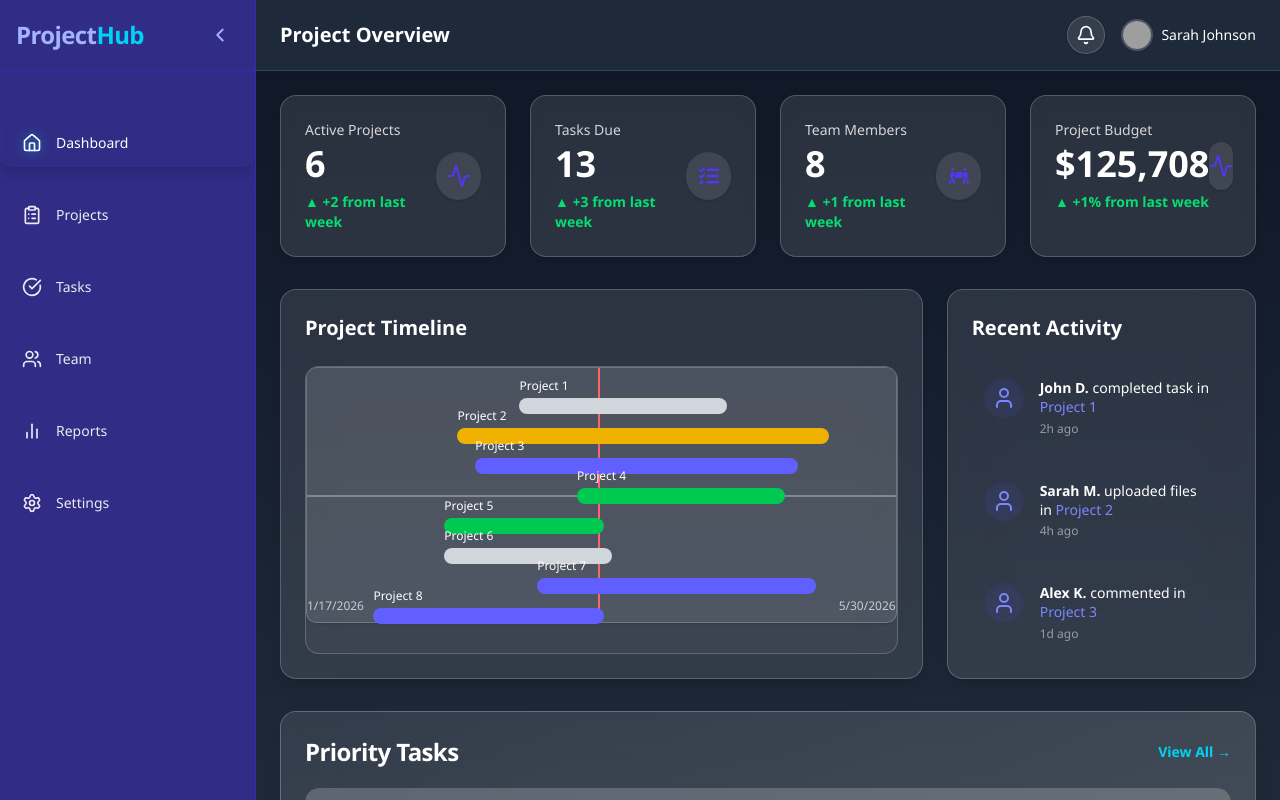
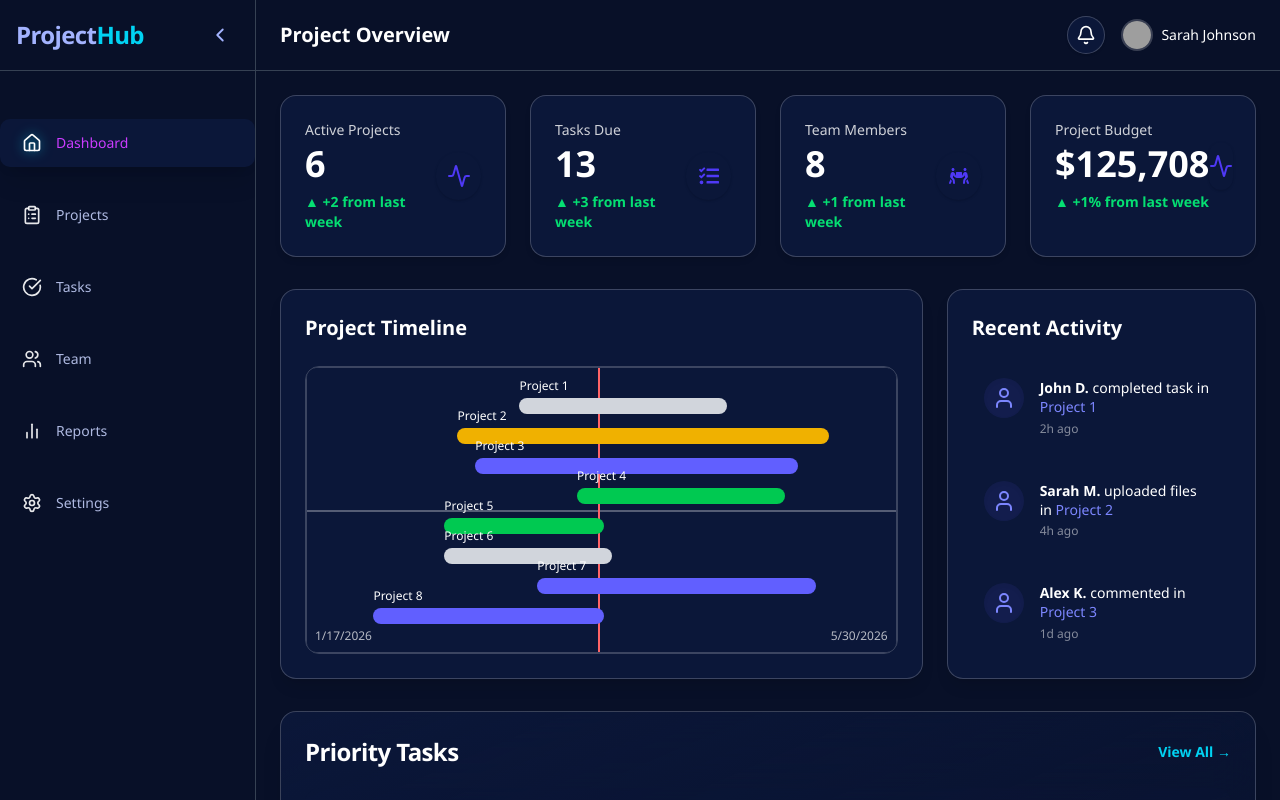
Before and after one commit to vishal123singh/my_portfolio, a Next.js app: page /projects/playground/project-dashboard in a window 1280 px wide. Built offline with nearby package versions, Linux system fonts and the light colour scheme; grey boxes are pictures that could not be loaded.

Commit message:
update ProjectDashboard and ProjectManagement styles for improved UI consistency

```diff
--- a/src/app/components/Mockups/ProjectDashboard.jsx
+++ b/src/app/components/Mockups/ProjectDashboard.jsx
@@ -80,16 +80,16 @@ export function SidebarItem({ icon, label, active, onClick, expanded }) {
     <div
       onClick={onClick}
       className={cn(
-        "group relative flex items-center gap-3 w-full px-5 py-3 rounded-lg cursor-pointer transition-all duration-300 overflow-hidden",
+        "group relative flex items-center gap-3 w-full px-5 py-3 rounded-lg cursor-pointer transition-all ease-in-out duration-500 overflow-hidden",
         active
-          ? `bg-gradient-to-r from-${colors.primary.dark} to-${colors.primary.main} text-white shadow-lg`
-          : "text-white/90 hover:bg-white/10 hover:text-white"
+          ? `bg-[#0B1739]  text-white shadow-xl`
+          : "text-white/90 hover:bg-[#0B1739] hover:text-white"
       )}
     >
       {/* Left Active Bar */}
       {active && (
         <div
-          className={`absolute left-0 top-0 h-full w-1 bg-${colors.info.main} rounded-tr-md rounded-br-md shadow-md`}
+          className={`absolute left-0 top-0 h-full w-1 bg-${colors.info.main} rounded-tr-md rounded-br-md shadow-xl`}
         />
       )}
 
@@ -110,7 +110,7 @@ export function SidebarItem({ icon, label, active, onClick, expanded }) {
         <span
           className={cn(
             "text-sm font-medium transition-all duration-200",
-            active ? "text-white" : "text-white/90"
+            active ? "text-[#CB3CFF]" : "text-[#AEB9E1]"
           )}
         >
           {label}
@@ -173,18 +173,18 @@ export function OverviewTab({ projects, tasks, team }) {
       {/* Timeline + Activity */}
       <div className="grid grid-cols-1 lg:grid-cols-3 gap-6">
         {/* Project Timeline Section */}
-        <div className="lg:col-span-2 bg-white/10 backdrop-blur-xl rounded-2xl p-6 shadow-lg border border-white/20">
+        <div className="lg:col-span-2 bg-[#0B1739] backdrop-blur-xl rounded-2xl p-6 shadow-lg border border-white/20">
           <h3 className="text-xl font-semibold text-white mb-6">
             Project Timeline
           </h3>
 
-          <div className="relative h-72 bg-white/5 rounded-xl border border-white/20 overflow-hidden">
+          <div className="relative h-72 rounded-xl border border-white/20 overflow-hidden">
             <ProjectTimeline projects={projects} />
           </div>
         </div>
 
         {/* Recent Activity Section */}
-        <div className="bg-white/10 backdrop-blur-xl rounded-2xl p-6 shadow-lg border border-white/20">
+        <div className="bg-[#0B1739] backdrop-blur-xl rounded-2xl p-6 shadow-lg border border-white/20">
           <h3 className="text-xl font-semibold text-white mb-6">
             Recent Activity
           </h3>
@@ -208,7 +208,7 @@ export function OverviewTab({ projects, tasks, team }) {
       </div>
 
       {/* Priority Tasks Table */}
-      <div className="bg-gradient-to-br from-white/10 to-white/20 backdrop-blur-xl rounded-2xl p-6 shadow-xl border border-white/20">
+      <div className="bg-gradient-to-br from-[#0B1739] to-[#0B1739]/20 backdrop-blur-xl rounded-2xl p-6 shadow-xl border border-white/20">
         <div className="flex justify-between items-center mb-5">
           <h3 className="text-2xl font-bold text-white tracking-tight">
             Priority Tasks
@@ -220,13 +220,13 @@ export function OverviewTab({ projects, tasks, team }) {
 
         <div className="overflow-x-auto rounded-xl">
           <table className="min-w-full text-sm text-white rounded-xl overflow-hidden">
-            <thead className="bg-white/20 text-white/90">
+            <thead className="bg-[#0B1739]/20 text-[#0B1739]/90">
               <tr>
                 {["Task", "Project", "Due Date", "Priority", "Status"].map(
                   (heading) => (
                     <th
                       key={heading}
-                      className="px-6 py-3 text-left font-semibold uppercase tracking-wide text-xs"
+                      className="px-6 py-3 text-left text-white font-semibold uppercase tracking-wide text-xs"
                     >
                       {heading}
                     </th>
@@ -235,7 +235,7 @@ export function OverviewTab({ projects, tasks, team }) {
               </tr>
             </thead>
 
-            <tbody className="divide-y divide-white/10">
+            <tbody className="divide-y divide-[#0B1739]">
               {priorityTasks.map((task, index) => {
                 const project =
                   projects.find((p) => p.id === task.projectId)?.name ||
@@ -245,7 +245,7 @@ export function OverviewTab({ projects, tasks, team }) {
                 return (
                   <tr
                     key={task.id}
-                    className={`${bgClass} hover:bg-white/10 transition`}
+                    className={`${bgClass} hover:bg-[#0B1739] transition`}
                   >
                     <td className="px-6 py-4 whitespace-nowrap">{task.name}</td>
                     <td className="px-6 py-4 whitespace-nowrap">{project}</td>
@@ -310,7 +310,7 @@ export function ProjectTimeline({ projects }) {
     ((new Date(date) - minDate) / (1000 * 60 * 60 * 24) / totalDays) * 100;
 
   return (
-    <div className="relative w-full h-64 p-4 bg-white/10 rounded-lg shadow border border-white/20">
+    <div className="relative w-full h-full p-4 bg-[#0B1739] rounded-lg shadow border border-white/20">
       {/* Timeline axis */}
       <div className="absolute top-1/2 left-0 right-0 h-0.5 bg-dotted bg-white/30" />
 
@@ -356,10 +356,10 @@ export function ProjectTimeline({ projects }) {
       })}
 
       {/* Optional: Date labels at ends */}
-      <div className="absolute bottom-2 left-0 text-xs text-white/70">
+      <div className="absolute bottom-2 left-2 text-xs text-white/70">
         {minDate.toLocaleDateString()}
       </div>
-      <div className="absolute bottom-2 right-0 text-xs text-white/70">
+      <div className="absolute bottom-2 right-2 text-xs text-white/70">
         {maxDate.toLocaleDateString()}
       </div>
     </div>
@@ -370,7 +370,7 @@ export function StatCard({ title, value, change, icon }) {
   const isPositive = change.startsWith("+");
 
   return (
-    <div className="bg-white/10 backdrop-blur-sm p-6 rounded-2xl border border-white/20 shadow-md transform transition-transform duration-200 hover:scale-[1.02] will-change-transform">
+    <div className="bg-[#0B1739] backdrop-blur-sm p-6 rounded-2xl border border-white/20 shadow-md transform transition-transform duration-200 hover:scale-[1.02] will-change-transform">
       <div className="flex items-center justify-between">
         {/* Text Info */}
         <div>
@@ -386,7 +386,7 @@ export function StatCard({ title, value, change, icon }) {
         </div>
 
         {/* Icon */}
-        <div className="w-12 h-12 flex items-center justify-center rounded-full bg-white/10 text-indigo-400 text-xl shadow-sm">
+        <div className="w-12 h-12 flex items-center justify-center rounded-full bg-[#0B1739] text-indigo-400 text-xl shadow-sm">
           {icon}
         </div>
       </div>
@@ -408,7 +408,7 @@ export function ProjectsTab({ projects, onAddProject }) {
   });
 
   return (
-    <div className="bg-white/10 backdrop-blur-md p-6 rounded-2xl border border-white/20 shadow-lg text-white space-y-8">
+    <div className="bg-[#0B1739] backdrop-blur-md p-6 rounded-2xl border border-white/20 shadow-lg text-white space-y-8">
       {/* Header & Filters */}
       <div className="flex flex-col md:flex-row md:items-center md:justify-between gap-6">
         <div className="flex flex-col sm:flex-row gap-4 w-full sm:w-auto">
@@ -417,11 +417,11 @@ export function ProjectsTab({ projects, onAddProject }) {
             placeholder="Search projects..."
             value={searchTerm}
             onChange={(e) => setSearchTerm(e.target.value)}
-            className="bg-white/10 border-white/20 text-white placeholder:text-white/50"
+            className="bg-[#0B1739] border-white/20 text-white placeholder:text-white/50"
           />
 
           <Select value={statusFilter} onValueChange={setStatusFilter}>
-            <SelectTrigger className="bg-white/10 border-white/20 text-white">
+            <SelectTrigger className="bg-[#0B1739] border-white/20 text-white">
               <SelectValue placeholder="All Statuses" />
             </SelectTrigger>
             <SelectContent className="bg-zinc-900/80 border border-white/20 backdrop-blur-md text-white">
@@ -481,7 +481,7 @@ export function ProjectCard({ project }) {
       animate={{ opacity: 1, y: 0, scale: 1 }}
       whileHover={{ scale: 1.02 }}
       transition={{ duration: 0.3, ease: "easeOut" }}
-      className="rounded-2xl border border-white/20 bg-white/5 text-white shadow hover:shadow-xl overflow-hidden cursor-pointer"
+      className="rounded-2xl border border-white/20 bg-[#0B1739]/5 text-white shadow hover:shadow-xl overflow-hidden cursor-pointer"
     >
       <div className="p-5 space-y-4">
         {/* Header */}
@@ -502,7 +502,7 @@ export function ProjectCard({ project }) {
             <span>Progress</span>
             <span>{project.progress}%</span>
           </div>
-          <div className="w-full h-2 bg-white/10 rounded-full overflow-hidden">
+          <div className="w-full h-2 bg-[#0B1739] rounded-full overflow-hidden">
             <motion.div
               className={`h-2 rounded-full ${progressColor}`}
               initial={{ width: 0 }}
@@ -534,7 +534,7 @@ export function ProjectCard({ project }) {
       </div>
 
       {/* Footer */}
-      <div className="border-t border-white/10 px-5 py-3 bg-white/5 flex justify-end">
+      <div className="border-t border-white/10 px-5 py-3 bg-[#0B1739]/5 flex justify-end">
         <button className="text-sm text-cyan-400 hover:text-cyan-300 font-medium transition">
           View Details →
         </button>
@@ -559,7 +559,7 @@ export function TaskItem({ task, onComplete }) {
       animate={{ opacity: 1, y: 0 }}
       whileHover={{ scale: 1.015, boxShadow: "0px 8px 24px rgba(0,0,0,0.12)" }}
       transition={{ duration: 0.3, ease: "easeOut" }}
-      className="border border-white/20 rounded-lg p-4 bg-white/10 backdrop-blur-sm shadow-sm hover:shadow-md transition-shadow"
+      className="border border-white/20 rounded-lg p-4 bg-[#0B1739] backdrop-blur-sm shadow-sm hover:shadow-md transition-shadow"
     >
       <div className="flex items-start justify-between">
         <div className="flex items-start">
@@ -658,12 +658,12 @@ export function TasksTab({ tasks, onCompleteTask }) {
   };
 
   return (
-    <div className="bg-white/5 p-6 rounded-2xl shadow-lg border border-white/20 text-white space-y-6">
+    <div className="p-6 rounded-2xl shadow-lg border border-white/20 text-white space-y-6">
       {/* Header */}
       <div className="flex flex-col md:flex-row md:items-center md:justify-between gap-4">
         <div className="flex gap-3">
           <Select value={filter} onValueChange={setFilter}>
-            <SelectTrigger className="bg-white/10 border-white/20 text-white">
+            <SelectTrigger className="bg-[#0B1739] border-white/20 text-white">
               <SelectValue placeholder="Filter tasks" />
             </SelectTrigger>
             <SelectContent className="bg-zinc-900/80 border border-white/20 backdrop-blur-md text-white">
@@ -695,7 +695,7 @@ export function TasksTab({ tasks, onCompleteTask }) {
           <motion.form
             key="add-task-form"
             onSubmit={handleAddTask}
-            className="bg-white/10 border border-white/20 p-4 rounded-xl grid md:grid-cols-4 gap-4"
+            className="bg-[#0B1739] border border-white/20 p-4 rounded-xl grid md:grid-cols-4 gap-4"
             initial={{ opacity: 0, y: -10 }}
             animate={{ opacity: 1, y: 0 }}
             exit={{ opacity: 0, y: -10 }}
@@ -706,10 +706,10 @@ export function TasksTab({ tasks, onCompleteTask }) {
               placeholder="Task description"
               value={newTask}
               onChange={(e) => setNewTask(e.target.value)}
-              className="md:col-span-2 bg-white/10 border-white/20 text-white"
+              className="md:col-span-2 bg-[#0B1739] border-white/20 text-white"
             />
             <Select defaultValue="medium">
-              <SelectTrigger className="bg-white/10 border-white/20 text-white">
+              <SelectTrigger className="bg-[#0B1739] border-white/20 text-white">
                 <SelectValue placeholder="Priority" />
               </SelectTrigger>
               <SelectContent className="bg-zinc-900/80 border border-white/20 backdrop-blur-md text-white">
@@ -737,7 +737,7 @@ export function TasksTab({ tasks, onCompleteTask }) {
                 animate={{ opacity: 1, y: 0 }}
                 exit={{ opacity: 0, scale: 0.95 }}
                 transition={{ duration: 0.2 }}
-                className="flex items-center justify-between bg-white/10 border border-white/20 p-4 rounded-xl hover:bg-white/20 transition"
+                className="flex items-center justify-between bg-[#0B1739] border border-white/20 p-4 rounded-xl hover:bg-[#0B1739]/20 transition"
               >
                 <div className="flex flex-col">
                   <span className="font-medium text-white/90">{task.name}</span>
@@ -748,7 +748,7 @@ export function TasksTab({ tasks, onCompleteTask }) {
                 <div className="flex items-center gap-3">
                   <Badge
                     variant="outline"
-                    className="capitalize bg-white/10 border-white/20 text-white"
+                    className="capitalize bg-[#0B1739] border-white/20 text-white"
                   >
                     {task.priority}
                   </Badge>
@@ -804,7 +804,7 @@ export function TeamTab({ team }) {
   };
 
   return (
-    <div className="bg-white/5 backdrop-blur-lg p-6 rounded-2xl border border-white/20 shadow-xl text-white space-y-6">
+    <div className="bg-[#0B1739]/5 backdrop-blur-lg p-6 rounded-2xl border border-white/20 shadow-xl text-white space-y-6">
       {/* Header */}
       <div className="flex flex-col md:flex-row md:items-center md:justify-between gap-4">
         <Button
@@ -820,7 +820,7 @@ export function TeamTab({ team }) {
       {showInviteForm && (
         <form
           onSubmit={handleInviteSubmit}
-          className="p-5 rounded-xl bg-white/10 border border-white/20 space-y-4"
+          className="p-5 rounded-xl bg-[#0B1739] border border-white/20 space-y-4"
         >
           <div className="grid grid-cols-1 md:grid-cols-4 gap-4">
             {/* Email Input */}
@@ -832,7 +832,7 @@ export function TeamTab({ team }) {
                 id="email"
                 type="email"
                 placeholder="name@example.com"
-                className="bg-white/10 border-white/20 text-white placeholder:text-white/50"
+                className="bg-[#0B1739] border-white/20 text-white placeholder:text-white/50"
                 value={email}
                 onChange={(e) => setEmail(e.target.value)}
                 required
@@ -845,7 +845,7 @@ export function TeamTab({ team }) {
                 Role
               </Label>
               <Select value={role} onValueChange={setRole}>
-                <SelectTrigger className="bg-white/10 border-white/20 text-white">
+                <SelectTrigger className="bg-[#0B1739] border-white/20 text-white">
                   <SelectValue placeholder="Select role" />
                 </SelectTrigger>
                 <SelectContent className="bg-zinc-900/80 text-white border-white/20 backdrop-blur-md">
@@ -892,7 +892,7 @@ export function TeamMemberCard({ member }) {
       animate={{ opacity: 1, y: 0, scale: 1 }}
       whileHover={{ scale: 1.015 }}
       transition={{ duration: 0.4, ease: "easeOut" }}
-      className="rounded-2xl overflow-hidden shadow-md hover:shadow-xl transition-all duration-300 border border-white/20 bg-white/5 backdrop-blur-lg text-white"
+      className="rounded-2xl overflow-hidden shadow-md hover:shadow-xl transition-all duration-300 border border-white/20 bg-[#0B1739] backdrop-blur-lg text-white"
     >
       {/* Header */}
       <div className="flex items-center gap-4 p-5">
@@ -930,7 +930,7 @@ export function TeamMemberCard({ member }) {
       </div>
 
       {/* Actions */}
-      <div className="flex items-center justify-between px-5 py-3 border-t border-white/10 bg-white/5">
+      <div className="flex items-center justify-between px-5 py-3 border-t border-[#0B1739] bg-white/5">
         <button className="flex items-center gap-2 text-sm text-indigo-400 hover:text-indigo-300 transition font-semibold">
           <Mail size={16} />
           Message
@@ -962,7 +962,7 @@ export function SettingsTab() {
   };
 
   return (
-    <div className="bg-white/10 backdrop-blur-md p-6 rounded-2xl shadow-xl border border-white/20 max-w-full mx-auto space-y-8">
+    <div className="bg-[#0B1739] backdrop-blur-md p-6 rounded-2xl shadow-xl border border-white/20 max-w-full mx-auto space-y-8">
       <h2 className="text-2xl font-bold text-white tracking-tight">
         Account Settings
       </h2>
@@ -1011,7 +1011,7 @@ export function SettingsTab() {
             value={settings.timezone}
             onValueChange={(v) => handleSelectChange("timezone", v)}
           >
-            <SelectTrigger className="w-full bg-white/10 border-white/20 text-white">
+            <SelectTrigger className="w-full bg-[#0B1739] border-white/20 text-white">
               <SelectValue placeholder="Select timezone" />
             </SelectTrigger>
             <SelectContent className="bg-zinc-900/80 border border-white/20 backdrop-blur-md text-white">
@@ -1030,7 +1030,7 @@ export function SettingsTab() {
             value={settings.language}
             onValueChange={(v) => handleSelectChange("language", v)}
           >
-            <SelectTrigger className="w-full bg-white/10 border-white/20 text-white">
+            <SelectTrigger className="w-full bg-[#0B1739] border-white/20 text-white">
               <SelectValue placeholder="Select language" />
             </SelectTrigger>
             <SelectContent className="bg-zinc-900/80 border border-white/20 backdrop-blur-md text-white">
@@ -1055,7 +1055,7 @@ export function SettingsTab() {
 
 export function ActivityItem({ user, action, project, time }) {
   return (
-    <div className="flex items-start gap-4 p-3 rounded-lg hover:bg-white/10 transition-all">
+    <div className="flex items-start gap-4 p-3 rounded-lg hover:bg-[#0B1739] transition-all">
       {/* Avatar / Icon */}
       <div className="flex-shrink-0 h-10 w-10 rounded-full bg-indigo-500/10 flex items-center justify-center text-indigo-400 text-lg shadow-inner">
         <User></User>
@@ -1112,7 +1112,7 @@ export function ReportsTab({ projects, tasks }) {
           Reports Overview
         </h2>
         <Select value={reportType} onValueChange={setReportType}>
-          <SelectTrigger className="w-[220px] bg-white/10 border-white/20 text-white">
+          <SelectTrigger className="w-[220px] bg-[#0B1739] border-white/20 text-white">
             <SelectValue placeholder="Select report type" />
           </SelectTrigger>
           <SelectContent className="bg-zinc-900/80 border border-white/20 backdrop-blur-md text-white">
@@ -1124,7 +1124,7 @@ export function ReportsTab({ projects, tasks }) {
       </div>
 
       {/* Chart Area */}
-      <Card className="bg-white/10 border border-white/20 backdrop-blur-md shadow-lg rounded-xl">
+      <Card className="bg-[#0B1739] border border-white/20 backdrop-blur-md shadow-lg rounded-xl">
         <CardHeader className="text-white font-semibold text-lg">
           {reportType
             .split("-")
@@ -1132,7 +1132,7 @@ export function ReportsTab({ projects, tasks }) {
             .join(" ")}
         </CardHeader>
         <CardContent>
-          <div className="h-96 flex items-center justify-center">
+          <div className="h-100vh flex items-center justify-center">
             <ReportVisualization type={reportType} data={reportData} />
           </div>
         </CardContent>
@@ -1214,7 +1214,7 @@ export function ReportVisualization({ type, data = [] }) {
     const chartData = data.length ? data : fallbackProjectData;
 
     return (
-      <div className="space-y-5 w-full">
+      <div className="h-full space-y-5 w-full">
         {chartData.map((project, index) => {
           const color =
             project.progress < 30
@@ -1229,7 +1229,7 @@ export function ReportVisualization({ type, data = [] }) {
                 <span>{project.name}</span>
                 <span>{project.progress}%</span>
               </div>
-              <div className="w-full h-4 bg-white/10 rounded-full overflow-hidden shadow-inner">
+              <div className="w-full h-4 bg-[#0B1739] rounded-full overflow-hidden shadow-inner">
                 <motion.div
                   initial={{ width: 0 }}
                   animate={{ width: `${project.progress}%` }}
@@ -1348,7 +1348,7 @@ export function NotificationBell({ notifications, onDismiss }) {
     <div className="relative">
       <button
         onClick={toggleDropdown}
-        className="relative p-2 rounded-full bg-white/10 border border-white/20 shadow-sm hover:bg-white/20 transition"
+        className="relative p-2 rounded-full bg-[#0B1739] border border-white/20 shadow-sm hover:bg-white/20 transition"
       >
         <Bell className="w-5 h-5 text-white" />
         {notifications.length > 0 && (
@@ -1357,8 +1357,8 @@ export function NotificationBell({ notifications, onDismiss }) {
       </button>
 
       {isOpen && (
-        <div className="absolute right-0 mt-3 w-80 bg-white/10 backdrop-blur-lg border border-white/20 rounded-xl shadow-lg z-20 overflow-hidden">
-          <div className="px-4 py-3 border-b border-white/10 flex items-center justify-between">
+        <div className="absolute right-0 mt-3 w-80 bg-[#0B1739] backdrop-blur-lg border border-white/20 rounded-xl shadow-lg z-20 overflow-hidden">
+          <div className="px-4 py-3 border-b border-[#0B1739] flex items-center justify-between">
             <h3 className="text-sm font-semibold text-white">Notifications</h3>
             {notifications.length > 0 && (
               <button
@@ -1377,7 +1377,7 @@ export function NotificationBell({ notifications, onDismiss }) {
               notifications.map((notification) => (
                 <div
                   key={notification.id}
-                  className="px-4 py-3 hover:bg-white/10 transition border-b border-white/10 last:border-b-0"
+                  className="px-4 py-3 hover:bg-[#0B1739] transition border-b border-[#0B1739] last:border-b-0"
                 >
                   <div className="flex justify-between items-start">
                     <div>
--- a/src/app/components/playground/ProjectManagement.jsx
+++ b/src/app/components/playground/ProjectManagement.jsx
@@ -82,14 +82,15 @@ export default function ProjectDashboard() {
   };
 
   return (
-    <div className="flex h-screen bg-gray-900 text-white">
+    <div className="flex h-screen bg-[#081028] text-white">
       {/* Sidebar */}
       <div
         className={`${
           sidebarOpen ? "w-64" : "w-20"
-        } bg-indigo-900 transition-all duration-300 overflow-hidden border-r border-indigo-800`}
+        } bg-[#081028] transition-all duration-300 overflow-hidden border-r border-gray-700`}
       >
-        <div className="p-4 flex items-center justify-between border-b border-indigo-800">
+      {/* Bg: #0B1739, text-color: #CB3CFF, cardBG: #0B1739 */}
+        <div className="p-4 flex items-center justify-between border-b border-gray-700">
           {sidebarOpen && (
             <h1 className="text-2xl font-extrabold tracking-tight text-white">
               <span className="text-indigo-300">Project</span>
@@ -157,7 +158,7 @@ export default function ProjectDashboard() {
       {/* Main Content */}
       <div className="flex-1 flex flex-col overflow-hidden">
         {/* Top Navigation */}
-        <header className="bg-gray-800 border-b border-gray-700">
+        <header className="border-b border-gray-700">
           <div className="px-6 py-4 flex justify-between items-center">
             <h2 className="text-xl font-semibold capitalize text-white">
               {
@@ -182,10 +183,10 @@ export default function ProjectDashboard() {
         </header>
 
         {/* Dashboard Content */}
-        <main className="flex-1 overflow-y-auto bg-gradient-to-b from-gray-900 to-gray-800 p-6">
+        <main className="flex-1 overflow-y-auto  p-6">
           {isLoading ? (
             <div className="flex justify-center items-center h-64">
-              <div className="animate-spin rounded-full h-12 w-12 border-t-2 border-b-2 border-indigo-500" />
+              <div className="animate-spin rounded-full h-12 w-12 border-t-2 border-b-2 border-gray-700" />
             </div>
           ) : (
             <>
```
